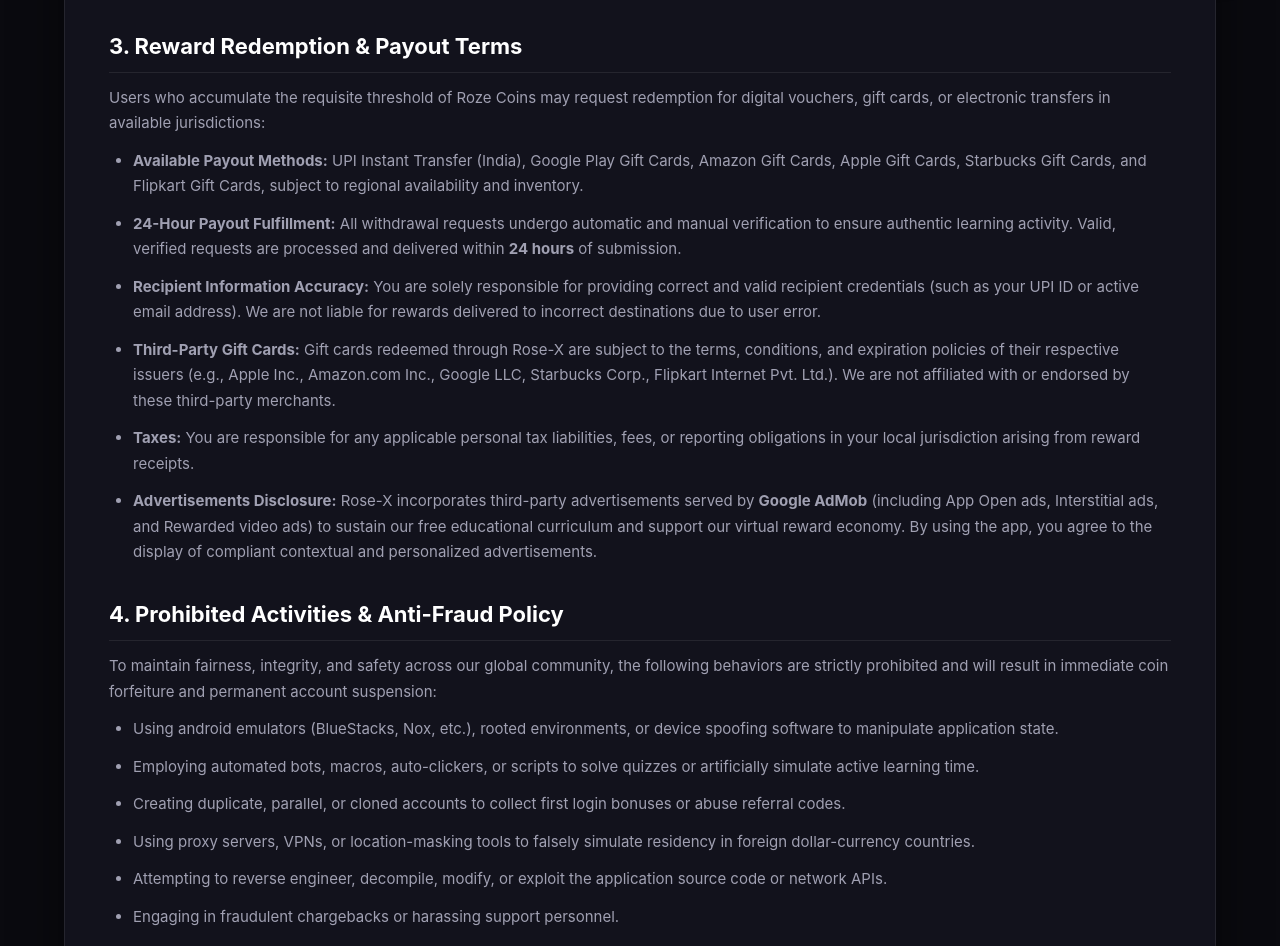
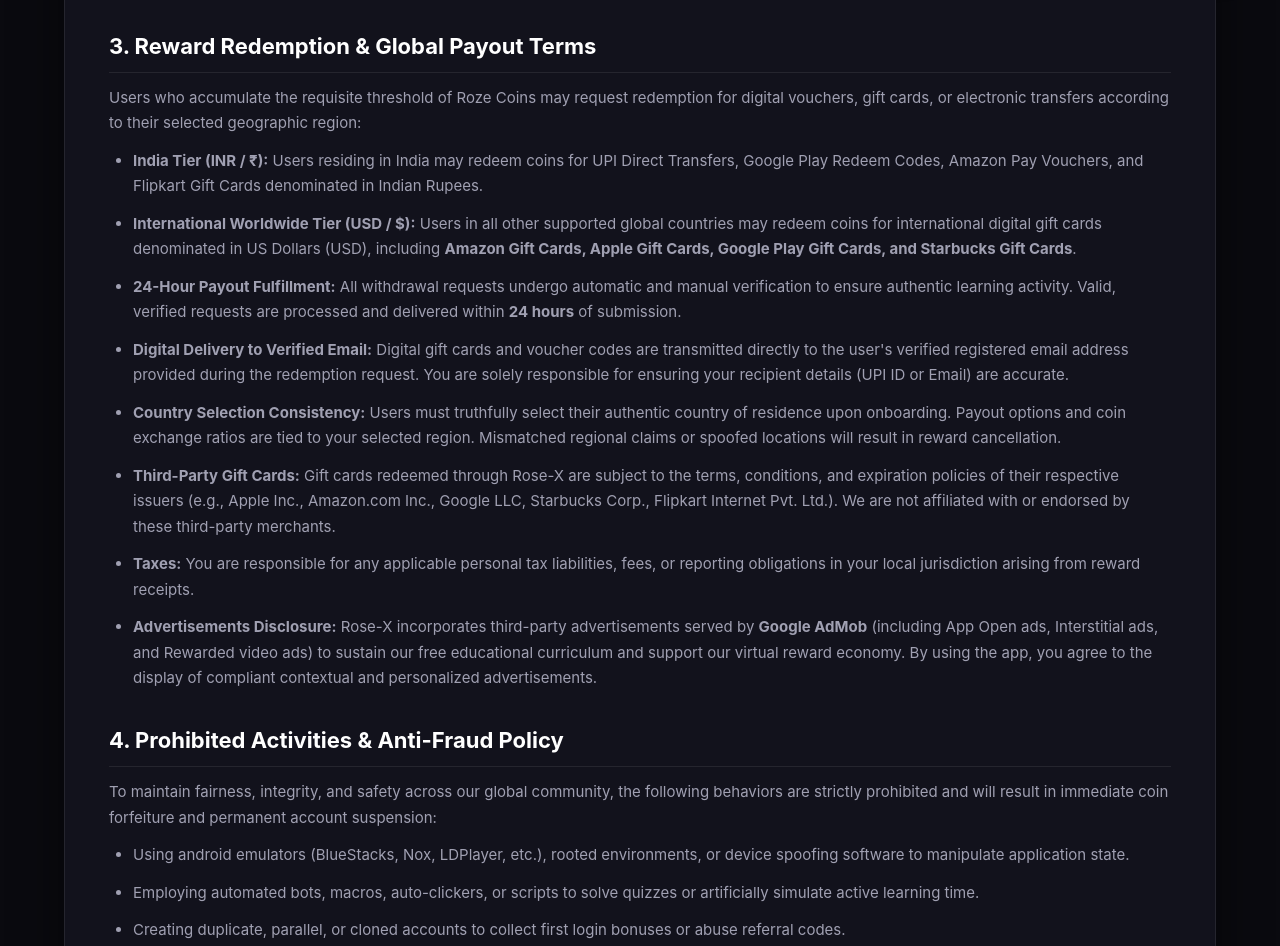
Before and after one commit to krrozexsupport-ship-it/krrosex-site, a plain HTML site: page krrosex-site/terms.html in a window 1280 px wide. Shown: the part 1099-2045 px from the top of the page. Drawn offline with Linux system fonts and the light colour scheme.

Commit message:
Update terms.html

```diff
--- a/krrosex-site/terms.html
+++ b/krrosex-site/terms.html
@@ -45,7 +45,7 @@
       <div class="policy-header">
         <span class="section-tag">Terms of Service</span>
         <h1 class="section-title">Terms &amp; Conditions</h1>
-        <p class="section-desc">Last Updated: November 23, 2026 • Effective Date: November 23, 2026</p>
+        <p class="section-desc">Last Updated: November 24, 2026 • Effective Date: November 24, 2026</p>
       </div>
 
       <div class="policy-card">
@@ -73,14 +73,16 @@
           <li><strong>Earning Rules:</strong> Coins are earned strictly through bona fide academic completion of quizzes, daily challenges, active learning time (4-hour daily streak goal), and legitimate user referrals. We reserve the right to audit, adjust, or revoke coin balances resulting from software glitches or rule violations.</li>
         </ul>
 
-        <h2>3. Reward Redemption &amp; Payout Terms</h2>
+        <h2>3. Reward Redemption &amp; Global Payout Terms</h2>
         <p>
-          Users who accumulate the requisite threshold of Roze Coins may request redemption for digital vouchers, gift cards, or electronic transfers in available jurisdictions:
+          Users who accumulate the requisite threshold of Roze Coins may request redemption for digital vouchers, gift cards, or electronic transfers according to their selected geographic region:
         </p>
         <ul>
-          <li><strong>Available Payout Methods:</strong> UPI Instant Transfer (India), Google Play Gift Cards, Amazon Gift Cards, Apple Gift Cards, Starbucks Gift Cards, and Flipkart Gift Cards, subject to regional availability and inventory.</li>
+          <li><strong>India Tier (INR / ₹):</strong> Users residing in India may redeem coins for UPI Direct Transfers, Google Play Redeem Codes, Amazon Pay Vouchers, and Flipkart Gift Cards denominated in Indian Rupees.</li>
+          <li><strong>International Worldwide Tier (USD / $):</strong> Users in all other supported global countries may redeem coins for international digital gift cards denominated in US Dollars (USD), including <strong>Amazon Gift Cards, Apple Gift Cards, Google Play Gift Cards, and Starbucks Gift Cards</strong>.</li>
           <li><strong>24-Hour Payout Fulfillment:</strong> All withdrawal requests undergo automatic and manual verification to ensure authentic learning activity. Valid, verified requests are processed and delivered within <strong>24 hours</strong> of submission.</li>
-          <li><strong>Recipient Information Accuracy:</strong> You are solely responsible for providing correct and valid recipient credentials (such as your UPI ID or active email address). We are not liable for rewards delivered to incorrect destinations due to user error.</li>
+          <li><strong>Digital Delivery to Verified Email:</strong> Digital gift cards and voucher codes are transmitted directly to the user's verified registered email address provided during the redemption request. You are solely responsible for ensuring your recipient details (UPI ID or Email) are accurate.</li>
+          <li><strong>Country Selection Consistency:</strong> Users must truthfully select their authentic country of residence upon onboarding. Payout options and coin exchange ratios are tied to your selected region. Mismatched regional claims or spoofed locations will result in reward cancellation.</li>
           <li><strong>Third-Party Gift Cards:</strong> Gift cards redeemed through Rose-X are subject to the terms, conditions, and expiration policies of their respective issuers (e.g., Apple Inc., Amazon.com Inc., Google LLC, Starbucks Corp., Flipkart Internet Pvt. Ltd.). We are not affiliated with or endorsed by these third-party merchants.</li>
           <li><strong>Taxes:</strong> You are responsible for any applicable personal tax liabilities, fees, or reporting obligations in your local jurisdiction arising from reward receipts.</li>
           <li><strong>Advertisements Disclosure:</strong> Rose-X incorporates third-party advertisements served by <strong>Google AdMob</strong> (including App Open ads, Interstitial ads, and Rewarded video ads) to sustain our free educational curriculum and support our virtual reward economy. By using the app, you agree to the display of compliant contextual and personalized advertisements.</li>
@@ -91,7 +93,7 @@
           To maintain fairness, integrity, and safety across our global community, the following behaviors are strictly prohibited and will result in immediate coin forfeiture and permanent account suspension:
         </p>
         <ul>
-          <li>Using android emulators (BlueStacks, Nox, etc.), rooted environments, or device spoofing software to manipulate application state.</li>
+          <li>Using android emulators (BlueStacks, Nox, LDPlayer, etc.), rooted environments, or device spoofing software to manipulate application state.</li>
           <li>Employing automated bots, macros, auto-clickers, or scripts to solve quizzes or artificially simulate active learning time.</li>
           <li>Creating duplicate, parallel, or cloned accounts to collect first login bonuses or abuse referral codes.</li>
           <li>Using proxy servers, VPNs, or location-masking tools to falsely simulate residency in foreign dollar-currency countries.</li>
```
